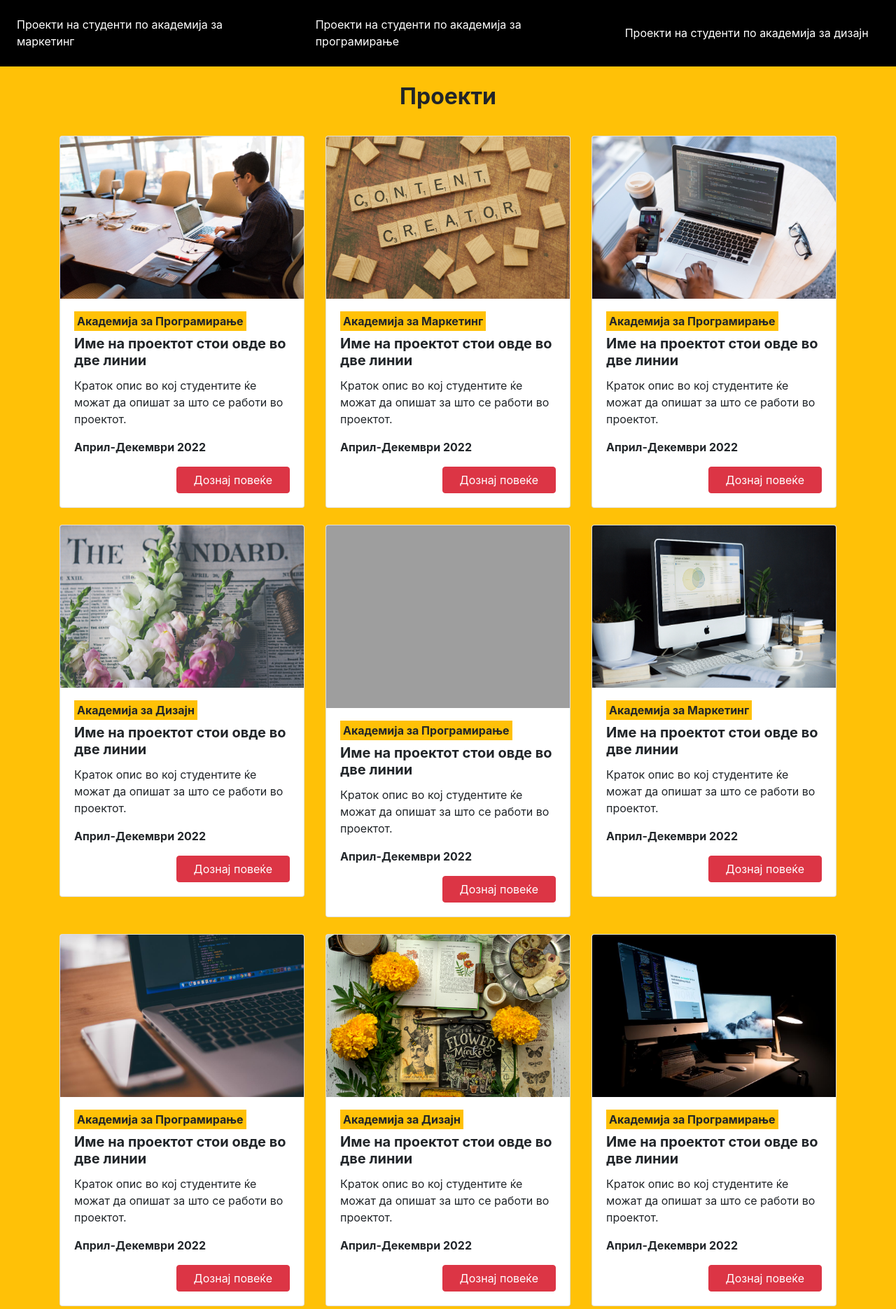
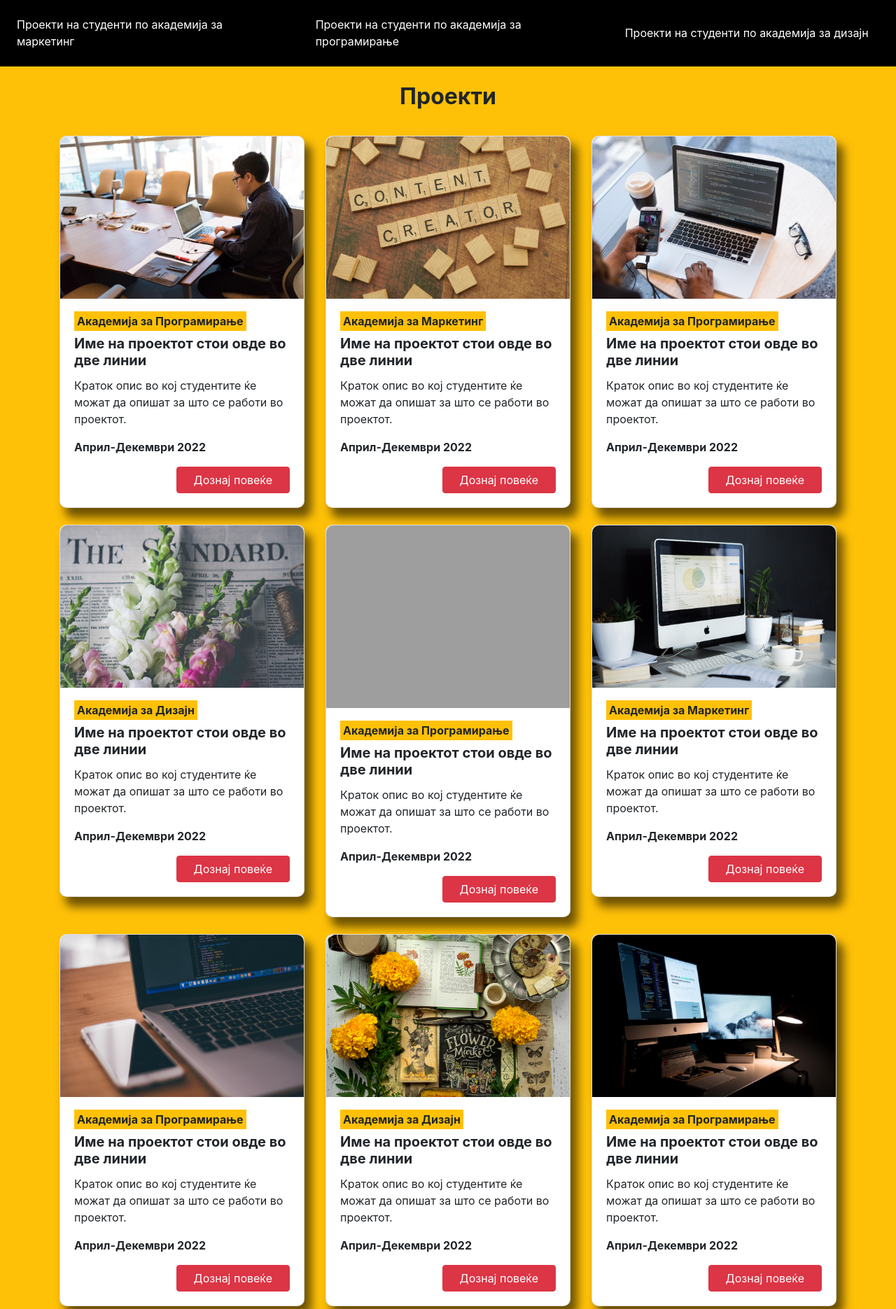
Before and after one commit to Vasil-F/BrainsterLabs-Project, a PHP site: page / in a window 1280 px wide. Shown: the part 823-2694 px from the top of the page at 70% size. Run offline with PHP 8.4, Linux system fonts and the light colour scheme; some libraries are stand-ins or nearby versions; grey boxes are pictures that could not be loaded.

Commit message:
Added css for cards in style.css

```diff
--- a/style.css
+++ b/style.css
@@ -275,3 +275,20 @@
     }
 }
 /* CARD FILTERS END */
+/* CARDS */
+.border-radius-card {
+    border-radius: 10px;
+}
+.border-radius-img {
+    border-radius: 10px 10px 0 0;
+}
+.card {
+    box-shadow: 9px 13px 14px 1px rgba(0,0,0,0.58);
+}
+.card:hover {
+    transform: scale(1.06);
+    z-index: 10;
+    transition: 0.3s;
+    border: 0.1rem solid rgba(0, 0, 0, 0.555);
+}
+/* CARDS END */
```
